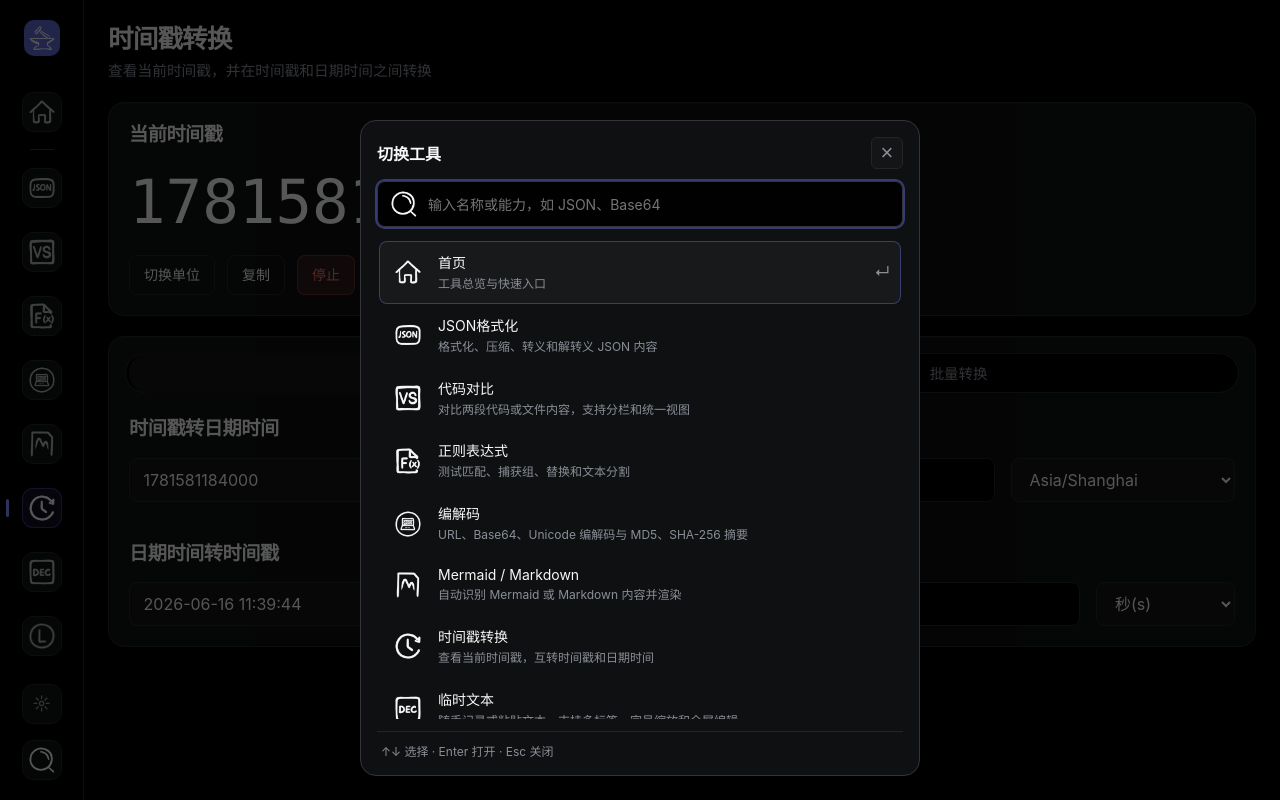
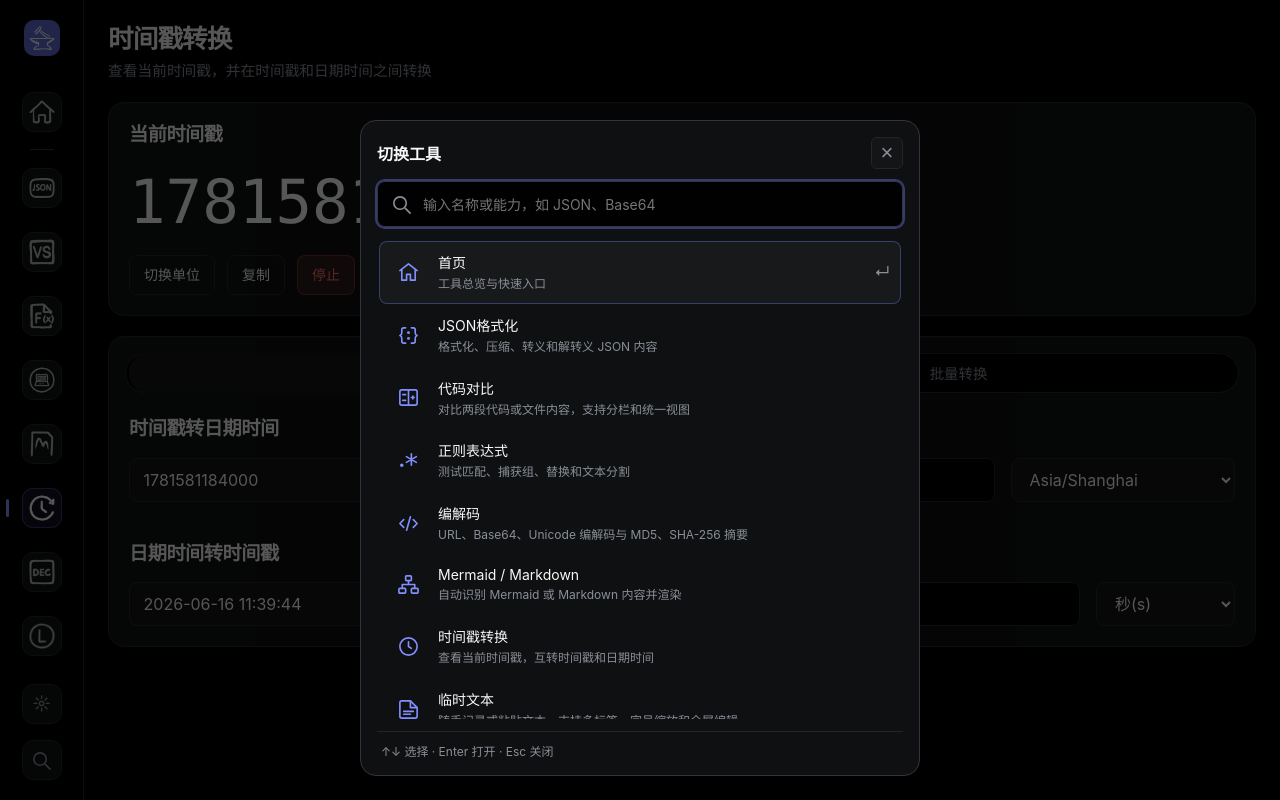
Before and after one commit to RongStudy/tools, a React (Vite) app: page /tools/timestamp in a window 1280 px wide. Both pictures are taken after a click on the button "搜索工具". Built offline with nearby package versions, Linux system fonts and the light colour scheme.

Commit message:
fix: improve light theme search icons

```diff
--- a/src/App.css
+++ b/src/App.css
@@ -112,15 +112,13 @@
 .dock-item:is(:hover, :focus-visible, .active) .tool-icon-image { opacity: 1; }
 
 :root[data-theme='light'] .dock-icon .tool-icon-image,
-:root[data-theme='light'] .home-tool-icon .tool-icon-image,
-:root[data-theme='light'] .dock-search .tool-icon-image {
+:root[data-theme='light'] .home-tool-icon .tool-icon-image {
   filter: brightness(0);
   opacity: .72;
 }
 
 :root[data-theme='light'] .dock-item:is(:hover, :focus-visible, .active) .tool-icon-image,
-:root[data-theme='light'] .home-tool-card:is(:hover, :focus-visible) .tool-icon-image,
-:root[data-theme='light'] .dock-search:hover .tool-icon-image {
+:root[data-theme='light'] .home-tool-card:is(:hover, :focus-visible) .tool-icon-image {
   opacity: .9;
 }
 
--- a/src/components/ToolIcon.tsx
+++ b/src/components/ToolIcon.tsx
@@ -1,5 +1,4 @@
 import type { ReactNode } from 'react'
-import searchIcon from '../assets/tool-icons/search.png'
 
 export type ToolIconName = 'home' | 'json' | 'diff' | 'regex' | 'codec' | 'diagram' | 'clock' | 'note' | 'search' | 'animation'
 
@@ -23,7 +22,7 @@ type ToolIconProps = {
 
 // Set iconSrc in the tool registry to replace a placeholder with an imported SVG/PNG.
 const ToolIcon = ({ name = 'note', src }: ToolIconProps) => {
-  const imageSrc = src ?? (name === 'search' ? searchIcon : undefined)
+  const imageSrc = src
   return imageSrc ? (
     <img className="tool-icon-image" src={imageSrc} alt="" aria-hidden="true" draggable={false} />
   ) : (
--- a/src/components/ToolSearchDialog.tsx
+++ b/src/components/ToolSearchDialog.tsx
@@ -81,7 +81,7 @@ const ToolSearchDialog = ({ tools, onClose, onSelect }: ToolSearchDialogProps) =
         <div className="tool-search-results" id={resultsId}>
           {filteredTools.map((tool, index) => (
             <button ref={(element) => { resultRefs.current[index] = element }} key={tool.path} type="button" className={`tool-search-result${index === selectedIndex ? ' selected' : ''}`} onFocus={() => setSelectedIndex(index)} onPointerEnter={() => setSelectedIndex(index)} onClick={() => openTool(tool)}>
-              <span className="tool-search-result-icon"><ToolIcon name={tool.icon} src={tool.iconSrc} /></span>
+              <span className="tool-search-result-icon"><ToolIcon name={tool.icon} /></span>
               <span className="tool-search-result-copy"><span>{tool.navTitle}</span><small>{tool.description}</small></span>
               <span className="tool-search-result-enter" aria-hidden="true">↵</span>
             </button>
```
